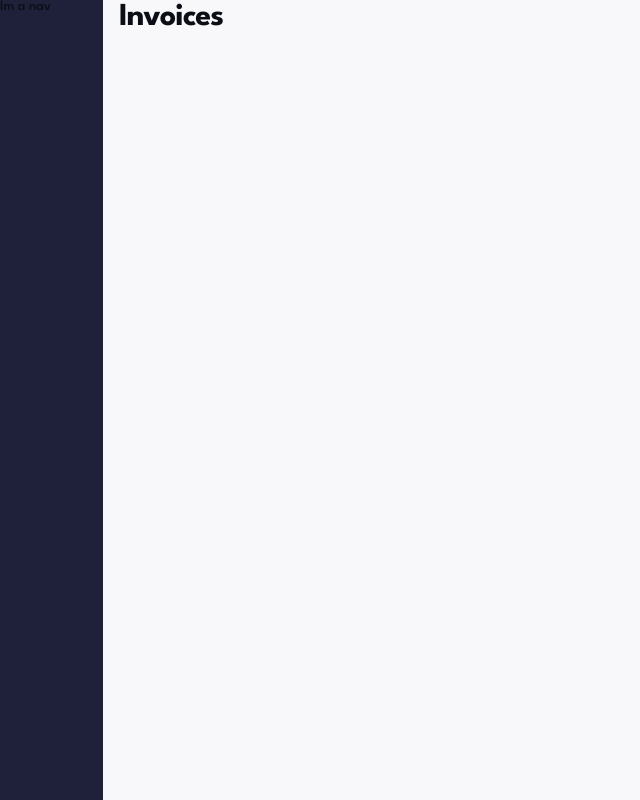
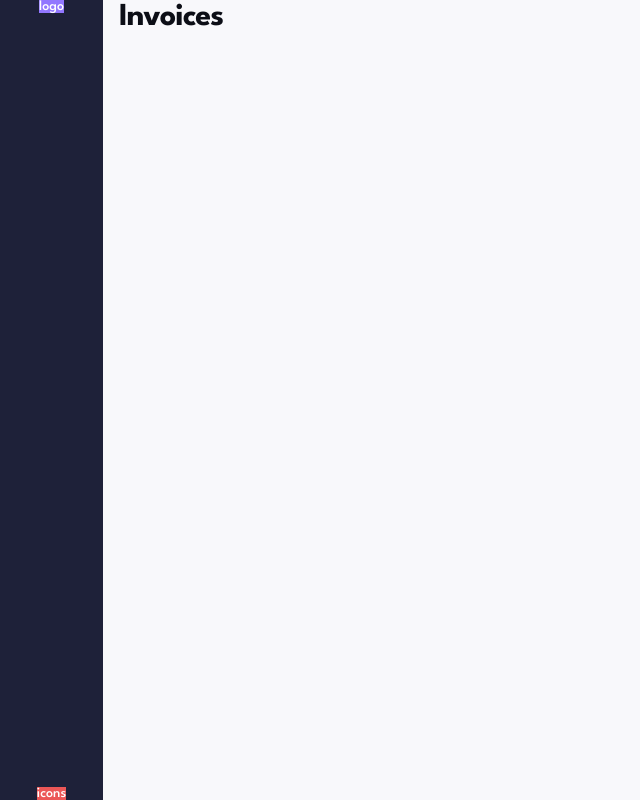
Before and after one commit to rparias/invoice-app-ts-next, a Next.js app: page / in a window 1280 px wide. Shown: the whole page, without its empty margins (0-640 px from the left). Built offline with nearby package versions, Linux system fonts and the light colour scheme.

Commit message:
adds spaces for logo and icons in navbar

```diff
--- a/components/Navbar/navbar.scss
+++ b/components/Navbar/navbar.scss
@@ -1,7 +1,24 @@
 @import 'globals/index';
 
 .navbar {
-	background-color: $black-grey;
 	height: 100%;
 	width: 100%;
+	background-color: $black-grey;
+	display: flex;
+	flex-direction: row;
+	justify-content: space-between;
+	align-items: center;
+	color: white;
+
+	@include md {
+		flex-direction: column;
+	}
+
+	&__logo-container {
+		background-color: $light-purple;
+	}
+
+	&__icons-container {
+		background-color: $red;
+	}
 }
--- a/components/Navbar/navbar.tsx
+++ b/components/Navbar/navbar.tsx
@@ -1,5 +1,10 @@
 import './navbar.scss';
 
 export default function Navbar() {
-	return <nav className="navbar">Im a nav</nav>;
+	return (
+		<nav className="navbar">
+			<div className="navbar__logo-container">logo</div>
+			<div className="navbar__icons-container">icons</div>
+		</nav>
+	);
 }
```
